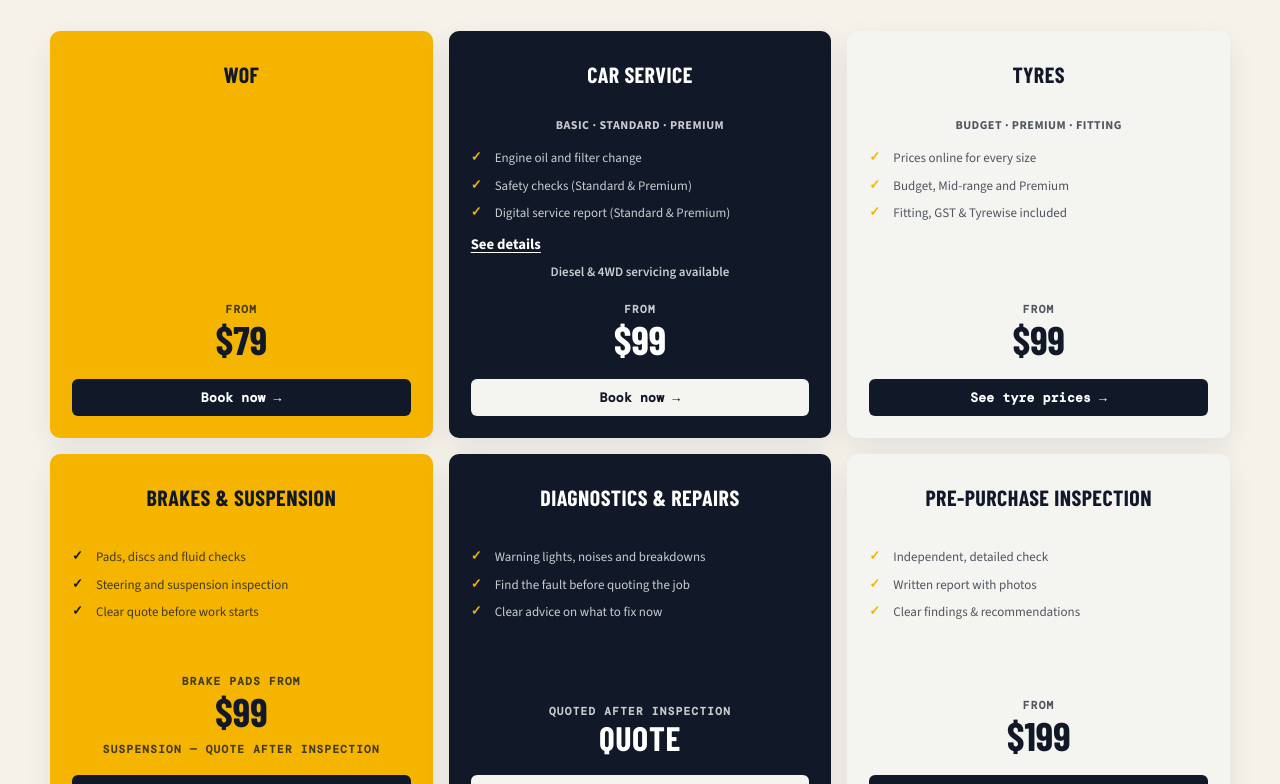
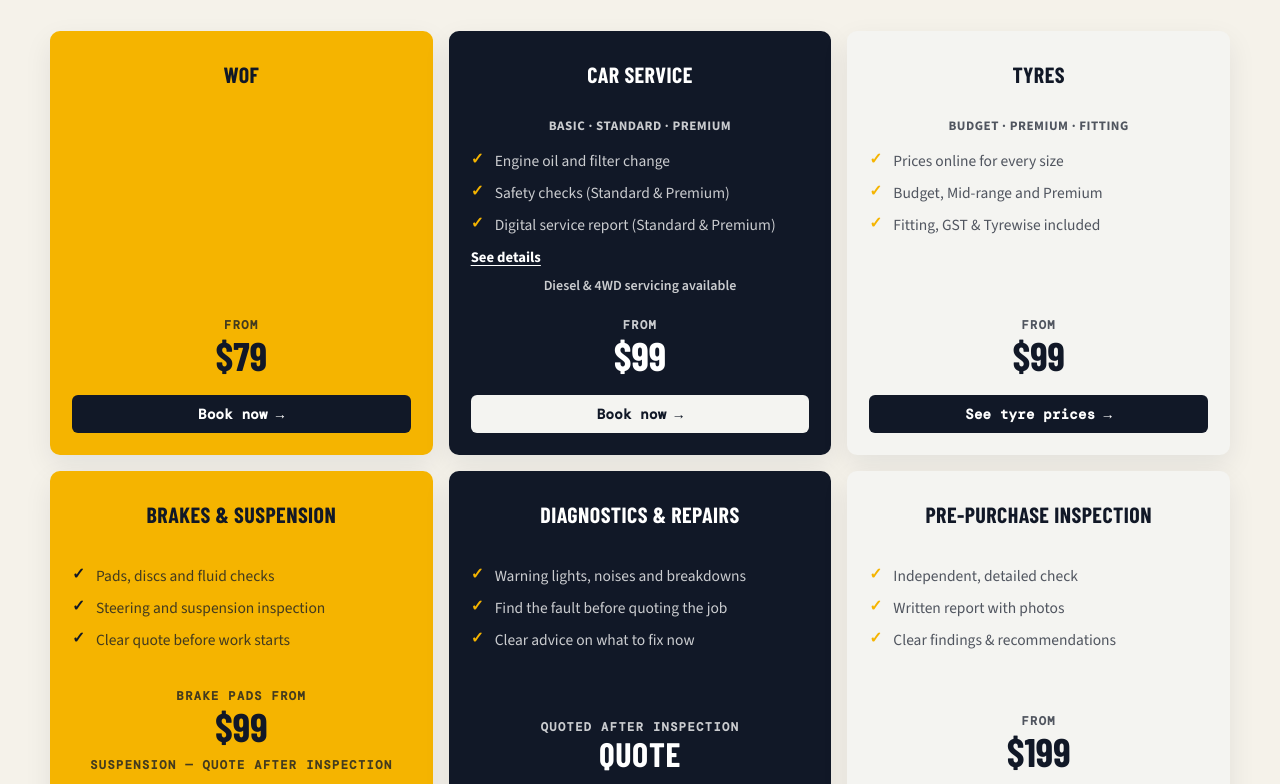
Before and after one commit to jingtingshao/deane-auto-repairs, a website: page index.html in a window 1280 px wide. Shown: the part 724-1508 px from the top of the page. Drawn offline with nearby package versions, Linux system fonts and the light colour scheme; no server answers; a web font is replaced by a local one.

Commit message:
Larger text in the six service cards
Co-authored-by: Cursor <cursoragent@cursor.com>

```diff
--- a/styles.css
+++ b/styles.css
@@ -627,7 +627,7 @@ p {
 
 .service-card-note {
   margin: -8px 0 16px;
-  font: 700 12px / 1.3 var(--body);
+  font: 700 13px / 1.3 var(--body);
   letter-spacing: 0.04em;
   text-align: center;
   text-transform: uppercase;
@@ -644,8 +644,8 @@ p {
   margin: 0;
   padding: 0;
   list-style: none;
-  font-size: 13px;
-  line-height: 1.35;
+  font-size: 15.5px;
+  line-height: 1.4;
   color: var(--svc-muted);
 }
 
@@ -672,7 +672,7 @@ p {
 .service-price .from {
   display: block;
   margin-bottom: 4px;
-  font: 700 11px / 1.25 var(--mono);
+  font: 700 12px / 1.25 var(--mono);
   letter-spacing: 0.12em;
   text-transform: uppercase;
   color: var(--svc-muted);
@@ -686,7 +686,7 @@ p {
 .service-price-sub {
   display: block;
   margin-top: 10px;
-  font: 700 11px / 1.25 var(--mono);
+  font: 700 12px / 1.25 var(--mono);
   letter-spacing: 0.12em;
   text-transform: uppercase;
   color: var(--svc-muted);
@@ -705,7 +705,7 @@ p {
   border-radius: 6px;
   background: var(--svc-cta-bg);
   color: var(--svc-cta-ink);
-  font: 700 13px / 1 var(--mono);
+  font: 700 14px / 1 var(--mono);
   letter-spacing: 0.02em;
   text-decoration: none;
   align-items: center;
@@ -744,7 +744,7 @@ button.see-details {
 .service-diesel-note {
   margin: 10px 0 0;
   text-align: center;
-  font: 600 13px / 1.35 var(--body);
+  font: 600 14px / 1.35 var(--body);
   color: var(--svc-muted);
 }
 
```
